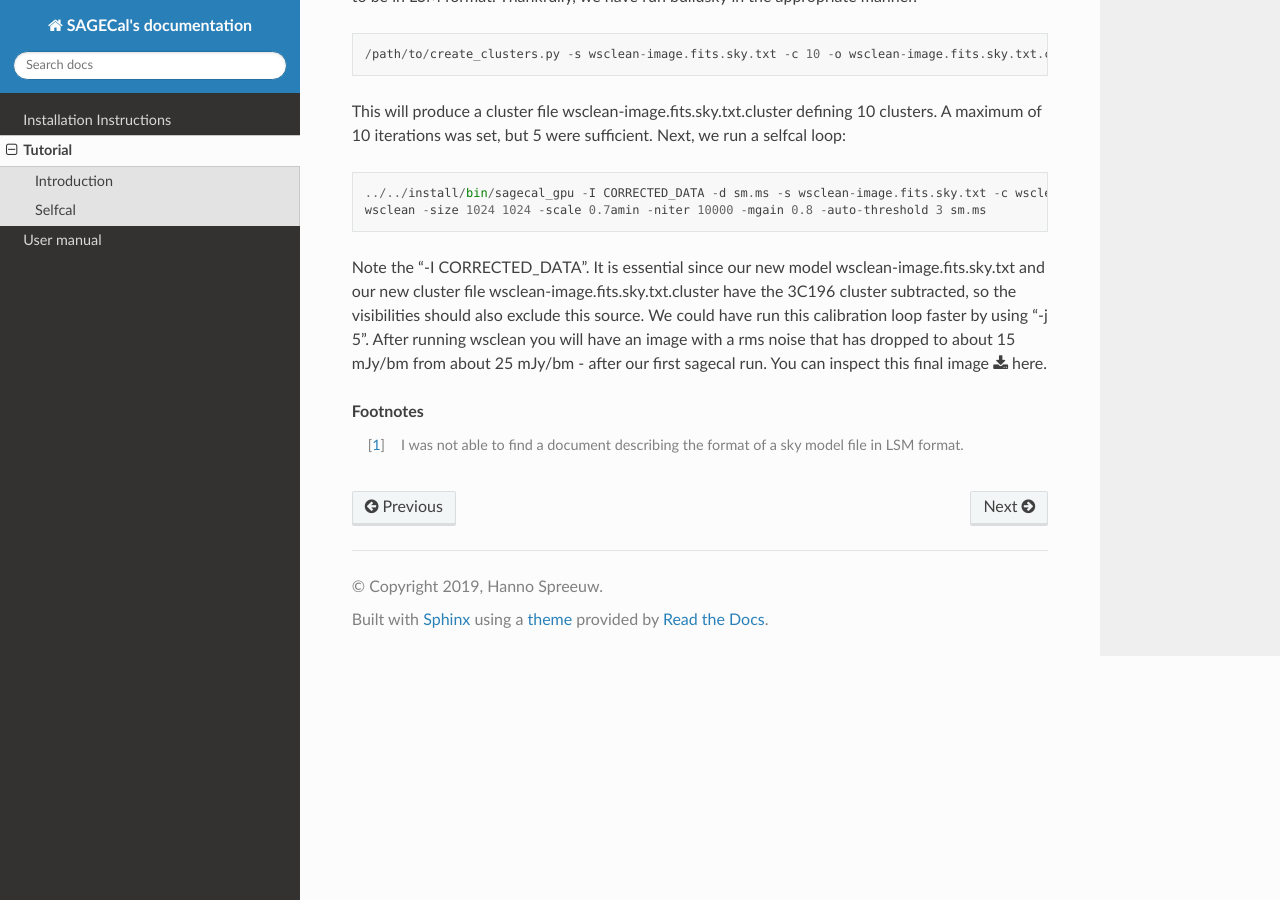
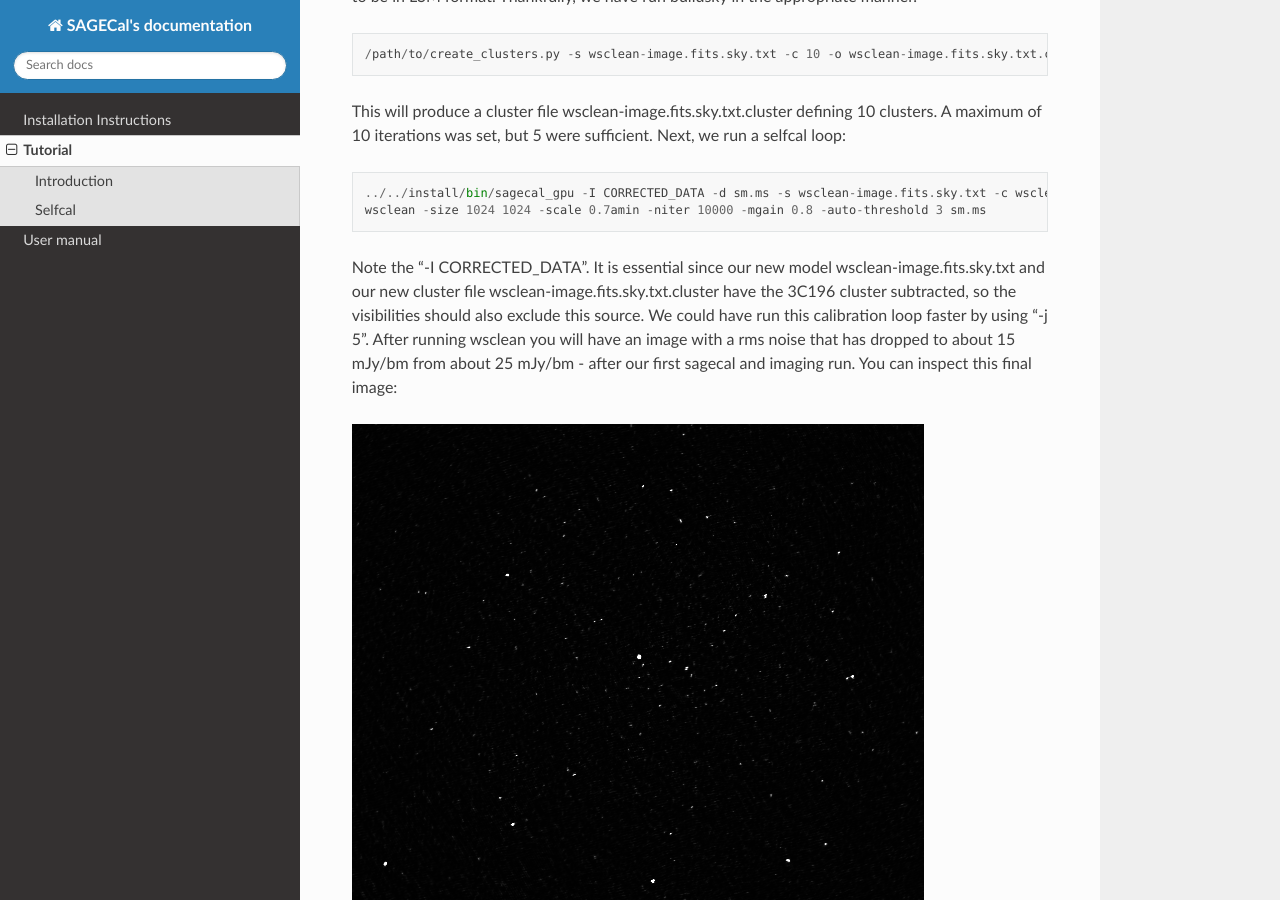
Before and after one commit to nlesc-dirac/sagecal, a Sphinx documentation site: the page built from Docs/source/tutorial.rst, in a window 1280 px wide and 900 px high, scrolled down 3392 px. Built offline with Sphinx 7.4.7 and the Read the Docs theme 2.0.0, drawn with Linux system fonts in a browser that asks for light colours.

Commit message:
Replaced .fits by .png

```diff
--- a/Docs/source/tutorial.rst
+++ b/Docs/source/tutorial.rst
@@ -151,7 +151,9 @@ Next, we run a selfcal loop:
    wsclean -size 1024 1024 -scale 0.7amin -niter 10000 -mgain 0.8 -auto-threshold 3 sm.ms
 
 Note the "-I CORRECTED_DATA". It is essential since our new model wsclean-image.fits.sky.txt and our new cluster file wsclean-image.fits.sky.txt.cluster have the 3C196 cluster subtracted, so the visibilities should also exclude this source. We could have run this calibration loop faster by using "-j 5".
-After running wsclean you will have an image with a rms noise that has dropped to about 15 mJy/bm from about 25 mJy/bm - after our first sagecal run. You can inspect this final image :download:`here <wsclean-image.fits>`.
+After running wsclean you will have an image with a rms noise that has dropped to about 15 mJy/bm from about 25 mJy/bm - after our first sagecal and imaging run. You can inspect this final image:
+
+.. image:: wsclean-image-cropped.png
 
 .. rubric:: Footnotes
 
```
Also changed, not shown: Docs/source/wsclean-image-cropped.png (added).
